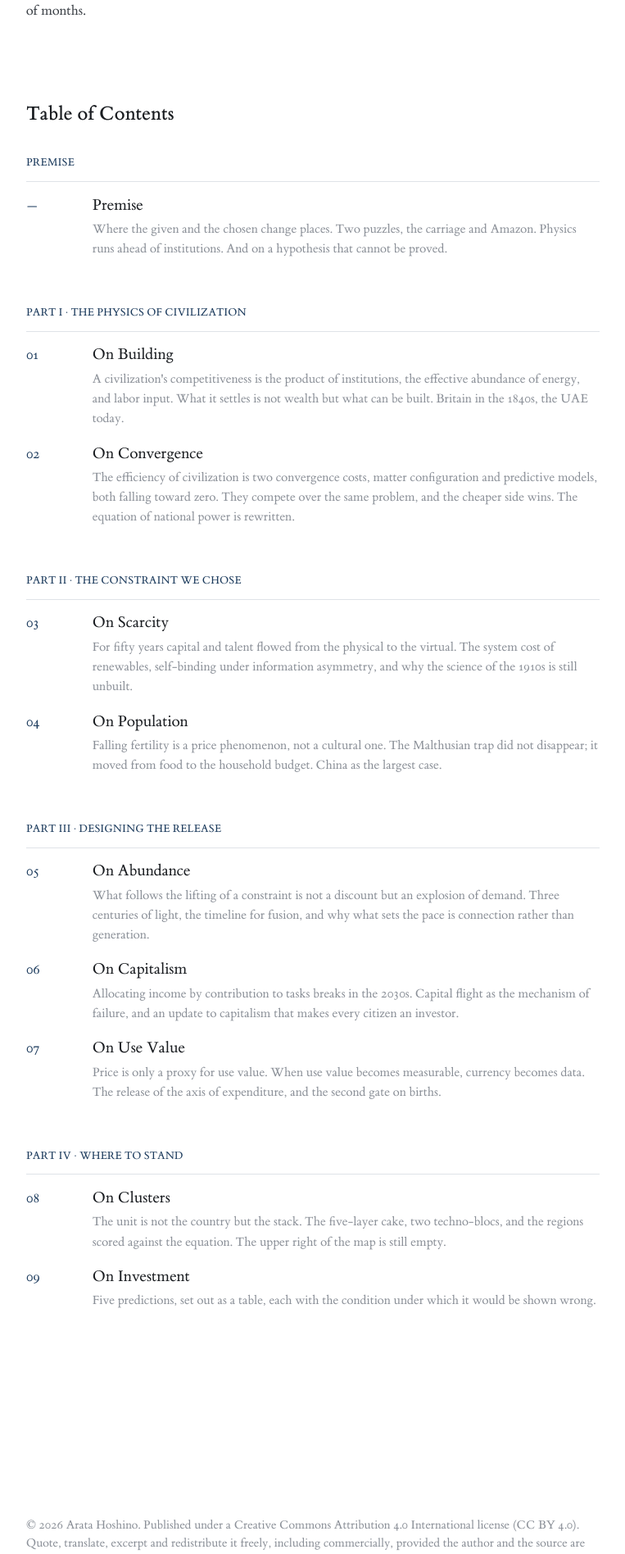
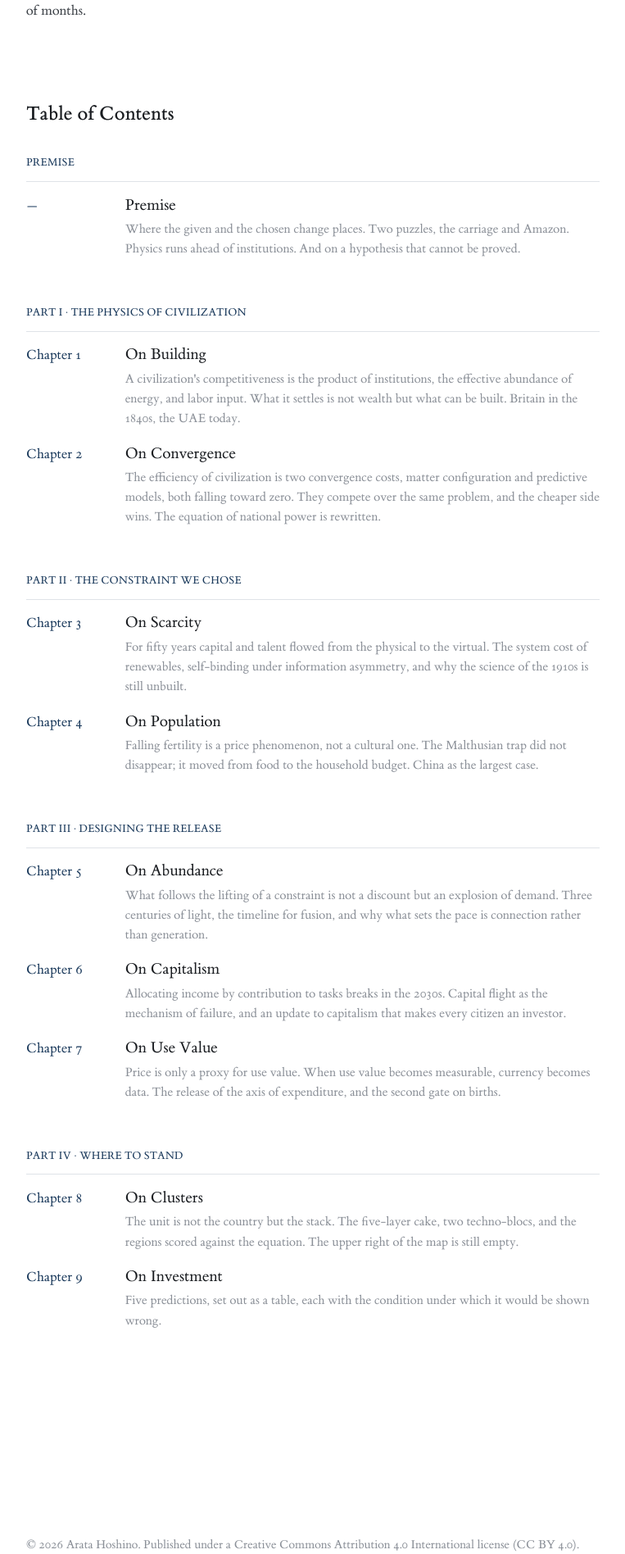
Before and after one commit to arata-hoshino/arata-hoshino.github.io, a Jekyll site: the page built from index.md, in a window 1280 px wide. Shown: the part 1693-3589 px from the top of the page at 82% size, without its empty margins (258-1021 px from the left). Built offline with Jekyll 4.4.1, drawn with Linux system fonts in a browser that asks for light colours.

Commit message:
Name the chapters in the contents as the pages do
The margin column read 01 to 09; it now reads Chapter 1 to Chapter 9, as
the head of each page does. The column is widened to carry the words, a
little less so on a narrow screen, where the gap between the two columns
closes to match.

Co-Authored-By: Claude Opus 5 <noreply@anthropic.com>

```diff
--- a/assets/css/style.css
+++ b/assets/css/style.css
@@ -919,7 +919,7 @@ main {
 
 .prose .toc-item {
   display: grid;
-  grid-template-columns: 3.25em minmax(0, 1fr);
+  grid-template-columns: 5.6em minmax(0, 1fr);
   align-items: baseline;
   gap: 0 1.5em;
   margin: 0 0 clamp(0.813rem, 1.634vw, 1.071rem);
@@ -1172,7 +1172,8 @@ main {
 
 @media (max-width: 34rem) {
   .prose .toc-item {
-    grid-template-columns: 2.75em minmax(0, 1fr);
+    grid-template-columns: 5.2em minmax(0, 1fr);
+    gap: 0 1em;
   }
 
   /* the page ends at the footer rather than on a long run-out below it */
--- a/index.md
+++ b/index.md
@@ -76,12 +76,12 @@ fortunes turn over in a matter of months.
 
 <ol class="toc-list">
   <li class="toc-item">
-    <span class="toc-number" aria-hidden="true">01</span>
+    <span class="toc-number" aria-hidden="true">Chapter 1</span>
     <span class="toc-title"><a href="/essays/on-building/">On Building</a></span>
     <p class="toc-summary">A civilization's competitiveness is the product of institutions, the effective abundance of energy, and labor input. What it settles is not wealth but what can be built. Britain in the 1840s, the UAE today.</p>
   </li>
   <li class="toc-item">
-    <span class="toc-number" aria-hidden="true">02</span>
+    <span class="toc-number" aria-hidden="true">Chapter 2</span>
     <span class="toc-title"><a href="/essays/on-convergence/">On Convergence</a></span>
     <p class="toc-summary">The efficiency of civilization is two convergence costs, matter configuration and predictive models, both falling toward zero. They compete over the same problem, and the cheaper side wins. The equation of national power is rewritten.</p>
   </li>
@@ -91,12 +91,12 @@ fortunes turn over in a matter of months.
 
 <ol class="toc-list">
   <li class="toc-item">
-    <span class="toc-number" aria-hidden="true">03</span>
+    <span class="toc-number" aria-hidden="true">Chapter 3</span>
     <span class="toc-title"><a href="/essays/on-scarcity/">On Scarcity</a></span>
     <p class="toc-summary">For fifty years capital and talent flowed from the physical to the virtual. The system cost of renewables, self-binding under information asymmetry, and why the science of the 1910s is still unbuilt.</p>
   </li>
   <li class="toc-item">
-    <span class="toc-number" aria-hidden="true">04</span>
+    <span class="toc-number" aria-hidden="true">Chapter 4</span>
     <span class="toc-title"><a href="/essays/on-population/">On Population</a></span>
     <p class="toc-summary">Falling fertility is a price phenomenon, not a cultural one. The Malthusian trap did not disappear; it moved from food to the household budget. China as the largest case.</p>
   </li>
@@ -106,17 +106,17 @@ fortunes turn over in a matter of months.
 
 <ol class="toc-list">
   <li class="toc-item">
-    <span class="toc-number" aria-hidden="true">05</span>
+    <span class="toc-number" aria-hidden="true">Chapter 5</span>
     <span class="toc-title"><a href="/essays/on-abundance/">On Abundance</a></span>
     <p class="toc-summary">What follows the lifting of a constraint is not a discount but an explosion of demand. Three centuries of light, the timeline for fusion, and why what sets the pace is connection rather than generation.</p>
   </li>
   <li class="toc-item">
-    <span class="toc-number" aria-hidden="true">06</span>
+    <span class="toc-number" aria-hidden="true">Chapter 6</span>
     <span class="toc-title"><a href="/essays/on-capitalism/">On Capitalism</a></span>
     <p class="toc-summary">Allocating income by contribution to tasks breaks in the 2030s. Capital flight as the mechanism of failure, and an update to capitalism that makes every citizen an investor.</p>
   </li>
   <li class="toc-item">
-    <span class="toc-number" aria-hidden="true">07</span>
+    <span class="toc-number" aria-hidden="true">Chapter 7</span>
     <span class="toc-title"><a href="/essays/on-use-value/">On Use Value</a></span>
     <p class="toc-summary">Price is only a proxy for use value. When use value becomes measurable, currency becomes data. The release of the axis of expenditure, and the second gate on births.</p>
   </li>
@@ -126,12 +126,12 @@ fortunes turn over in a matter of months.
 
 <ol class="toc-list">
   <li class="toc-item">
-    <span class="toc-number" aria-hidden="true">08</span>
+    <span class="toc-number" aria-hidden="true">Chapter 8</span>
     <span class="toc-title"><a href="/essays/on-clusters/">On Clusters</a></span>
     <p class="toc-summary">The unit is not the country but the stack. The five-layer cake, two techno-blocs, and the regions scored against the equation. The upper right of the map is still empty.</p>
   </li>
   <li class="toc-item">
-    <span class="toc-number" aria-hidden="true">09</span>
+    <span class="toc-number" aria-hidden="true">Chapter 9</span>
     <span class="toc-title"><a href="/essays/on-investment/">On Investment</a></span>
     <p class="toc-summary">Five predictions, set out as a table, each with the condition under which it would be shown wrong.</p>
   </li>
```
